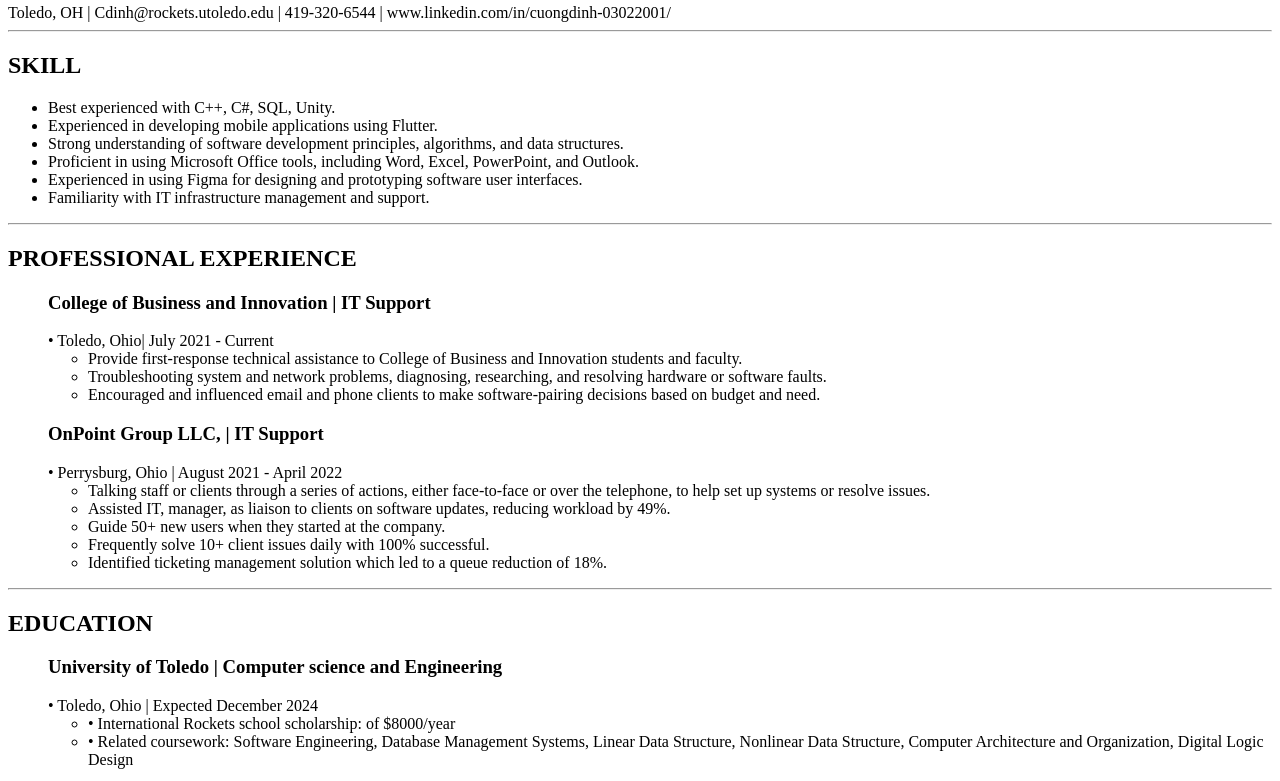
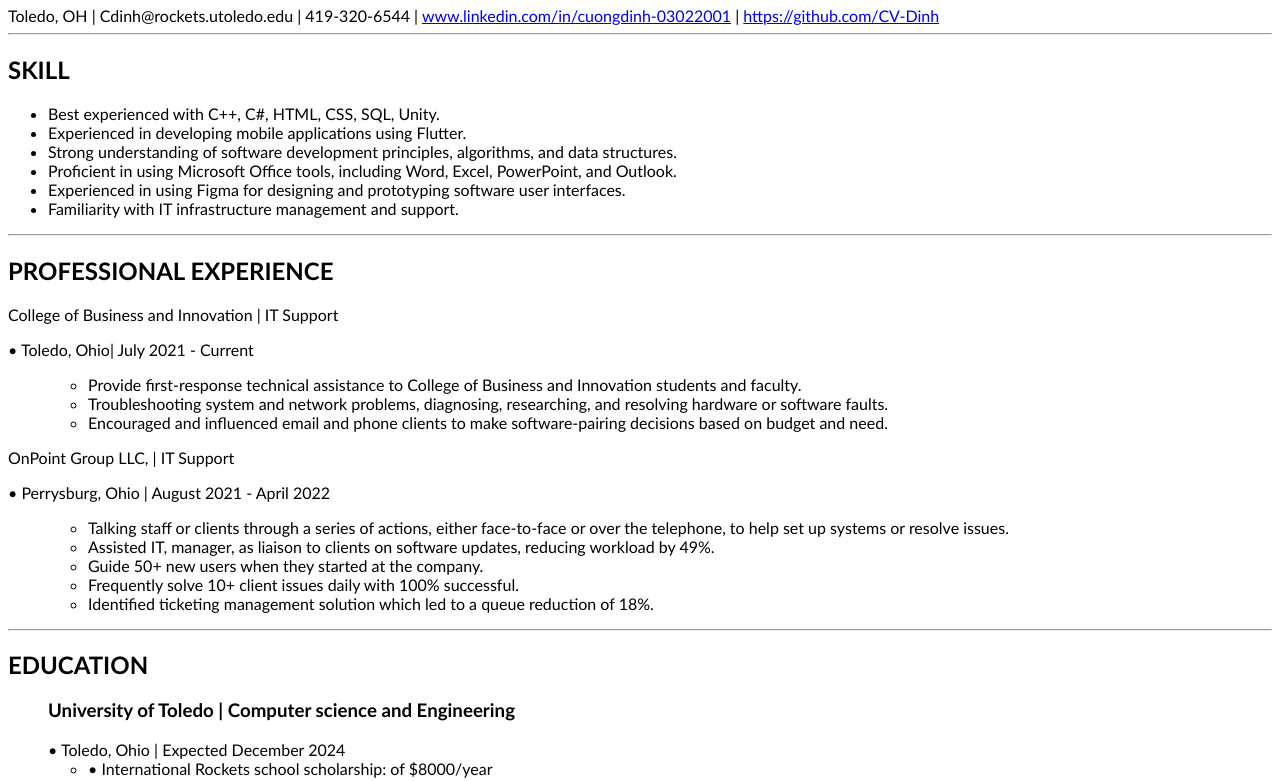
Before and after one commit to CV-Dinh/My-Resume, a plain HTML site: page index.html in a window 1280 px wide. Shown: the part 76-857 px from the top of the page. Drawn offline with Linux system fonts and the light colour scheme.

Commit message:
Add files via upload

```diff
--- a/index.html
+++ b/index.html
@@ -3,14 +3,18 @@
 <head>
     <meta charset="UTF-8">
     <title>My Resume</title>
+    <link rel="stylesheet" href="./style.css" />
 </head>
 <body>
     <h1>CV Dinh</h1>
-    <a>Toledo, OH | Cdinh@rockets.utoledo.edu | 419-320-6544 | www.linkedin.com/in/cuongdinh-03022001/</a>
+    <a>Toledo, OH | Cdinh@rockets.utoledo.edu | 419-320-6544 | </a>
+    <a href="www.linkedin.com/in/cuongdinh-03022001/">www.linkedin.com/in/cuongdinh-03022001</a>
+    <a>|</a>
+    <a href="https://github.com/CV-Dinh">https://github.com/CV-Dinh</a>
     <hr />
     <h2>SKILL</h2>
     <ul>
-        <li>Best experienced with C++, C#, SQL, Unity.</li>
+        <li>Best experienced with C++, C#, HTML, CSS, SQL, Unity.</li>
         <li>Experienced in developing mobile applications using Flutter.</li>
         <li>Strong understanding of software development principles, algorithms, and data structures.</li>
         <li>Proficient in using Microsoft Office tools, including Word, Excel, PowerPoint, and Outlook.</li>
@@ -20,10 +24,10 @@
     <hr />
 
         <h2>PROFESSIONAL EXPERIENCE</h2>
+            <a>College of Business and Innovation | </a>
+            <a>IT Support</a>
+            <p>• Toledo, Ohio| July 2021 - Current</p>
         <ul>
-            <h3>College of Business and Innovation | IT Support</h3>
-
-            <a>• Toledo, Ohio| July 2021 - Current</a> <br />
             <ul>
                 <li>Provide first-response technical assistance to College of Business and Innovation students and faculty.</li>
                 <li>Troubleshooting system and network problems, diagnosing, researching, and resolving hardware or software faults.</li>
@@ -31,10 +35,10 @@
             </ul>
         </ul>
 
+
+            <p>OnPoint Group LLC, | IT Support <p>
+            <p>• Perrysburg, Ohio | August 2021 - April 2022</p>
         <ul>
-            <h3>OnPoint Group LLC, | IT Support </h3>
-
-            <a>• Perrysburg, Ohio | August 2021 - April 2022</a> <br />
             <ul>
                 <li>Talking staff or clients through a series of actions, either face-to-face or over the telephone, to help set up systems or resolve issues.</li>
                 <li>Assisted IT, manager, as liaison to clients on software updates, reducing workload by 49%.</li>
--- /dev/null
+++ b/style.css
@@ -0,0 +1,6 @@
+*{
+    font-family: calibri;
+}
+h1{
+    text-align: center;
+}
```
